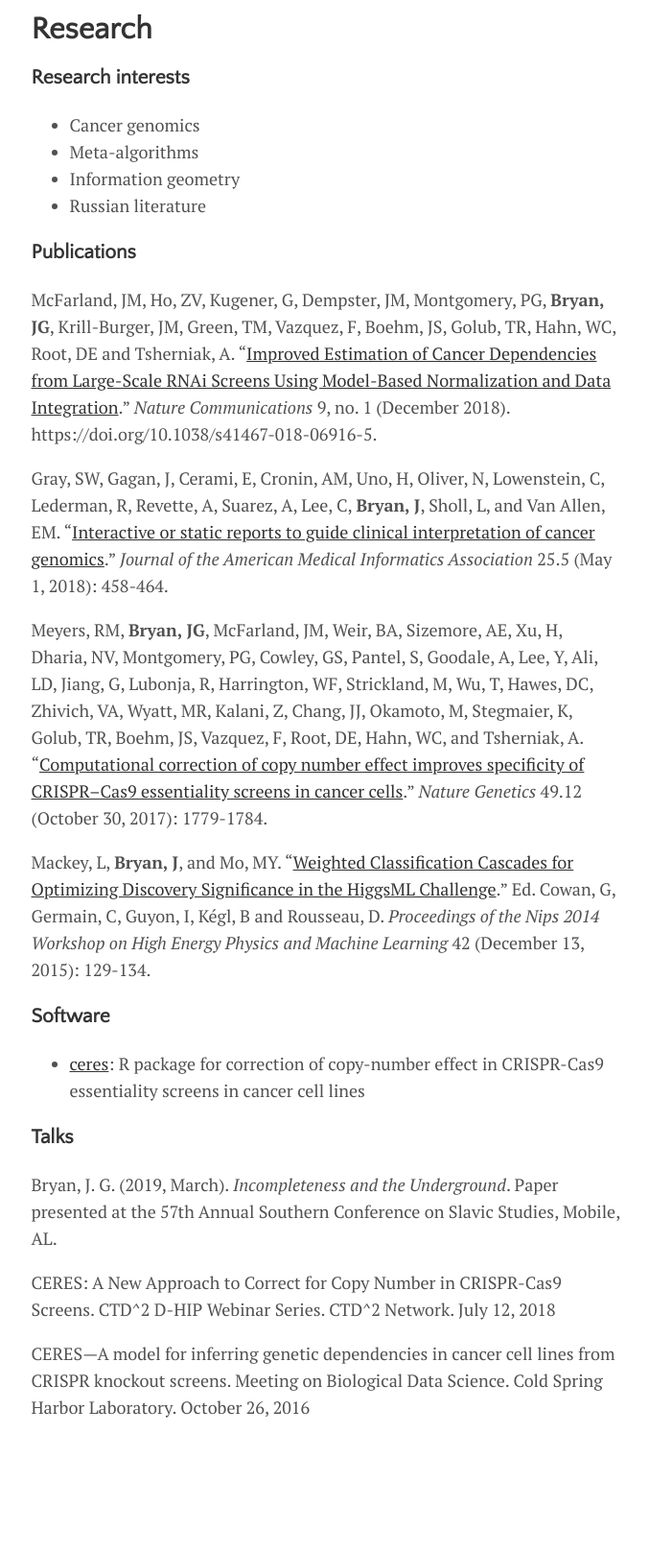
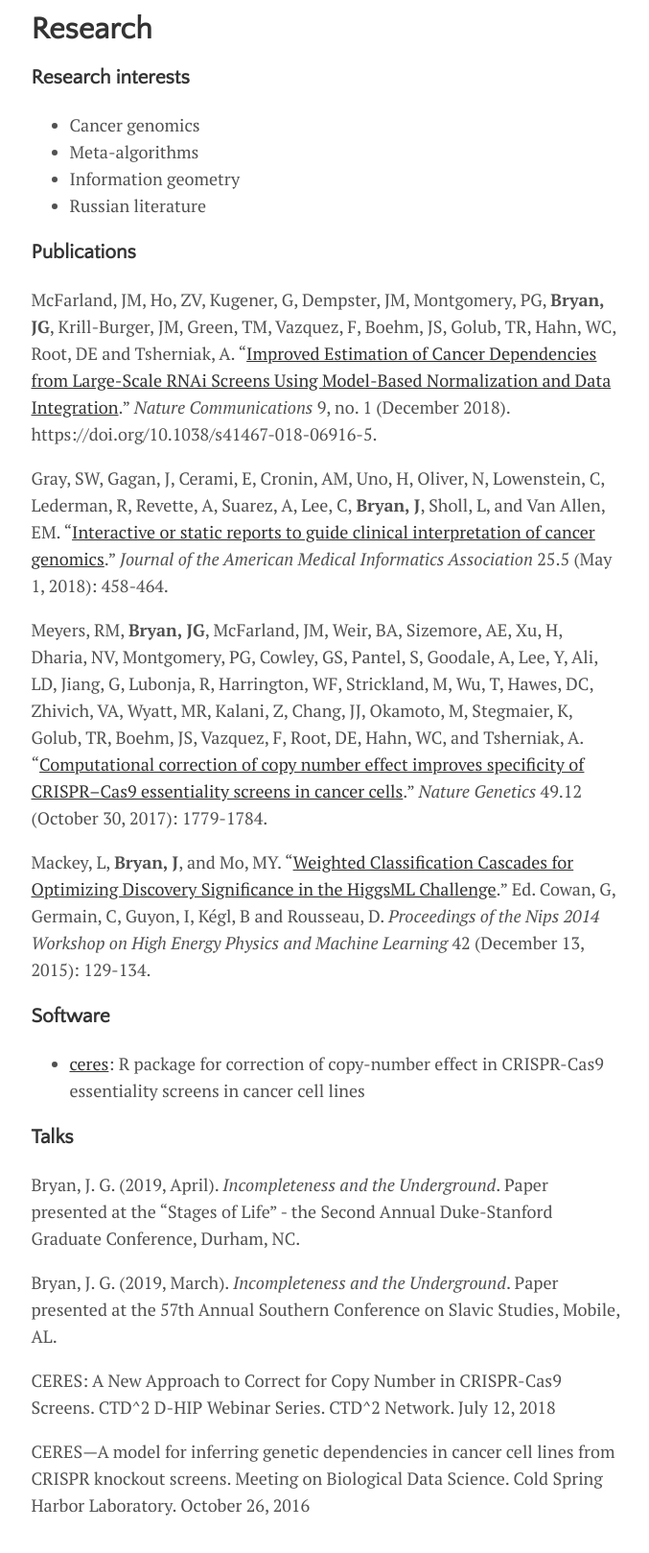
Before and after one commit to j-g-b/j-g-b.github.io, a Jekyll site: the page built from menu/research.md, in a window 1280 px wide, cut to the strip 112-1758 px from the top of the page. Shown: the top 1618 px of the strip at 96% size, without its empty margins (300-977 px from the left). Built offline with Jekyll 4.4.1, drawn with Linux system fonts in a browser that asks for light colours; before the commit the page ends 1656 px from its top, so only the background shows below that.

Commit message:
update talks

```diff
--- a/menu/research.md
+++ b/menu/research.md
@@ -26,6 +26,8 @@ Mackey, L, **Bryan, J**, and Mo, MY. "[Weighted Classification Cascades for Opti
 
 ### Talks
 
+Bryan, J. G. (2019, April). *Incompleteness and the Underground*. Paper presented at the "Stages of Life" - the Second Annual Duke-Stanford Graduate Conference, Durham, NC.
+
 Bryan, J. G. (2019, March). *Incompleteness and the Underground*. Paper presented at the 57th Annual Southern Conference on Slavic Studies, Mobile, AL.
 
 CERES: A New Approach to Correct for Copy Number in CRISPR-Cas9 Screens. CTD^2 D-HIP Webinar Series. CTD^2 Network. July 12, 2018
```
